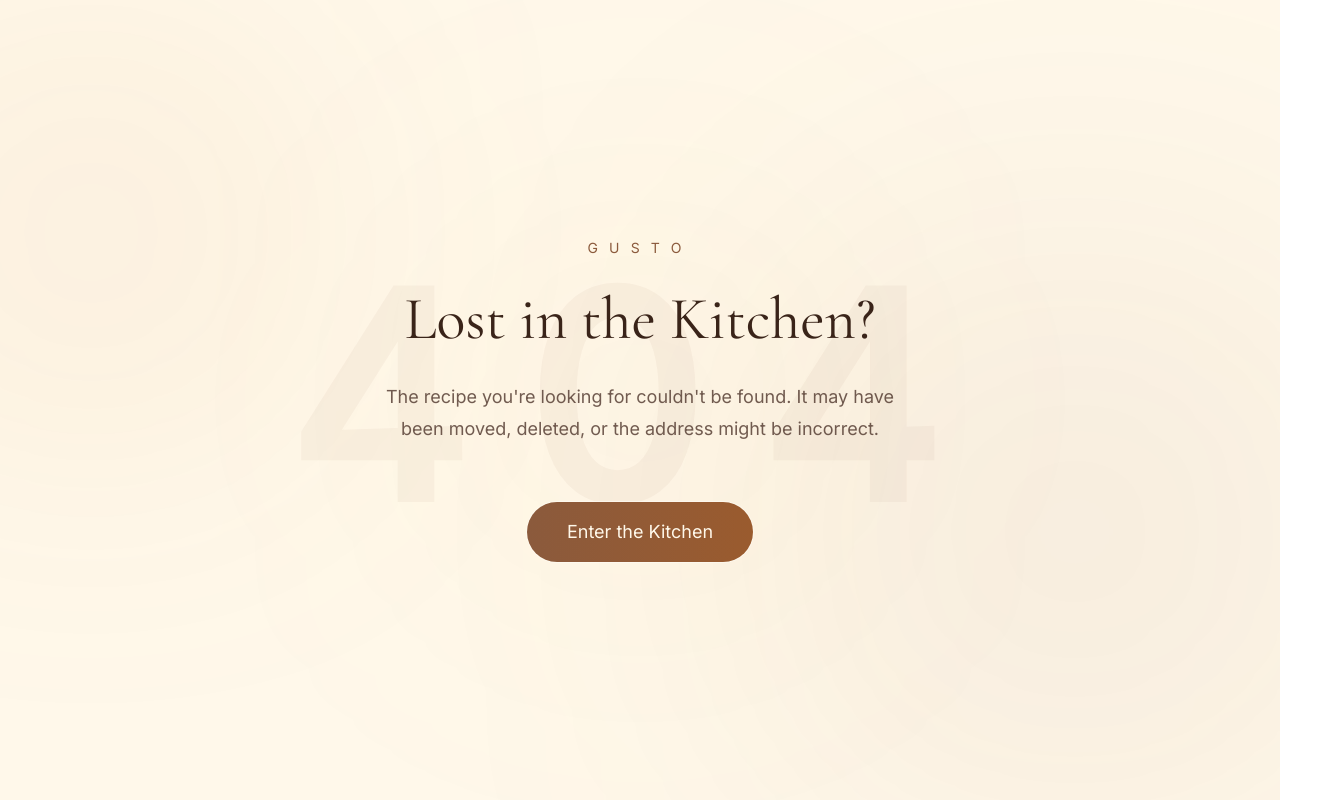
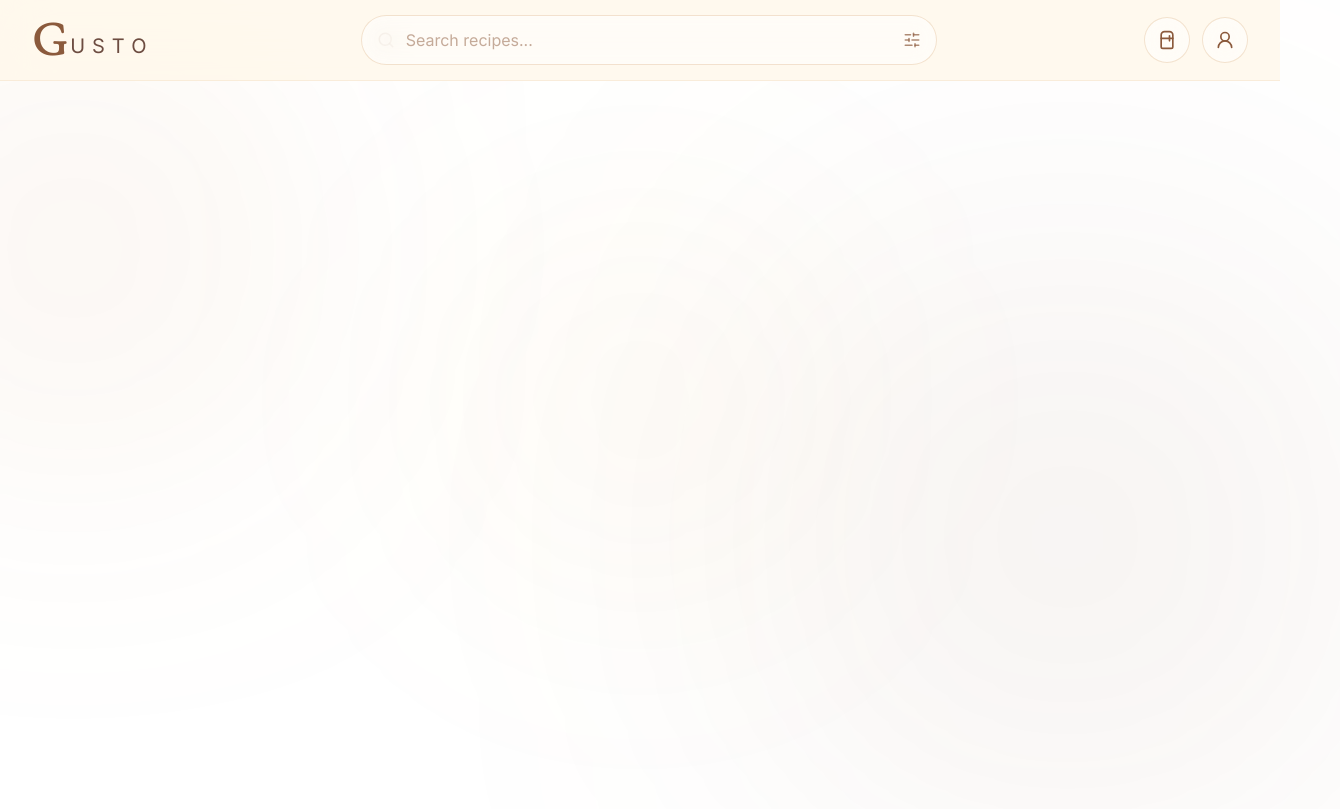
Before and after one commit to Zerion-X/gusto-frontend, a React (Vite) app: page /home in a window 1280 px wide. Before the commit this address had no page. Shown: the whole page, 1340 px wide, since content can reach past the window. Built offline with nearby package versions, Linux system fonts and the light colour scheme.

Commit message:
Navbr done & Home started

```diff
--- /dev/null
+++ b/src/components/Navbar.tsx
@@ -0,0 +1,119 @@
+import {
+  Search,
+  SlidersHorizontal,
+  Refrigerator,
+  UserRound,
+} from "lucide-react";
+import { useNavigate } from "react-router-dom";
+
+export default function Navbar() {
+  const navigate = useNavigate();
+
+  const handleLogoClick = () => {
+    navigate("/home");
+
+    window.scrollTo({
+      top: 0,
+      behavior: "smooth",
+    });
+  };
+
+  return (
+    <nav className="sticky top-0 z-50 border-b border-[#C47A2C]/10 bg-[#FFF8EA]/80 backdrop-blur-xl">
+      <div className="mx-auto flex h-20 max-w-7xl items-center justify-between px-8">
+        {/* Logo */}
+        <button
+          onClick={handleLogoClick}
+          className="group flex items-end gap-1"
+        >
+          <span className="font-['Cormorant_Garamond'] text-5xl font-semibold leading-none text-[#8B5A3C] transition-colors duration-300 group-hover:text-[#C47A2C]">
+            G
+          </span>
+
+          <span className="pb-1 text-xl tracking-[0.35em] text-[#6D4C41] uppercase">
+            usto
+          </span>
+        </button>
+
+        {/* Search */}
+        <div className="relative w-full max-w-xl mx-12">
+          <Search
+            size={18}
+            className="absolute left-4 top-1/2 -translate-y-1/2 text-[#8B5A3C]/60"
+          />
+
+          <input
+            type="text"
+            placeholder="Search recipes..."
+            className="
+              w-full
+              rounded-full
+              border
+              border-[#C47A2C]/20
+              bg-white/60
+              py-3
+              pl-11
+              pr-12
+              text-[#3A2419]
+              placeholder:text-[#8B5A3C]/50
+              backdrop-blur-md
+              outline-none
+              transition-all
+              duration-300
+              focus:border-[#C47A2C]
+              focus:ring-4
+              focus:ring-[#E59B1E]/20
+            "
+          />
+
+          <button className="absolute right-4 top-1/2 -translate-y-1/2 text-[#8B5A3C]/70 transition-colors hover:text-[#C47A2C]">
+            <SlidersHorizontal size={18} />
+          </button>
+        </div>
+
+        {/* Right Icons */}
+        <div className="flex items-center gap-3">
+          <button
+            onClick={() => navigate("/fridge")}
+            className="
+              rounded-full
+              border
+              border-[#C47A2C]/20
+              bg-white/60
+              p-3
+              text-[#8B5A3C]
+              backdrop-blur-md
+              transition-all
+              duration-300
+              hover:-translate-y-0.5
+              hover:border-[#C47A2C]
+              hover:text-[#C47A2C]
+            "
+          >
+            <Refrigerator size={20} />
+          </button>
+
+          <button
+            onClick={() => navigate("/profile")}
+            className="
+              rounded-full
+              border
+              border-[#C47A2C]/20
+              bg-white/60
+              p-3
+              text-[#8B5A3C]
+              backdrop-blur-md
+              transition-all
+              duration-300
+              hover:-translate-y-0.5
+              hover:border-[#C47A2C]
+              hover:text-[#C47A2C]
+            "
+          >
+            <UserRound size={20} />
+          </button>
+        </div>
+      </div>
+    </nav>
+  );
+}
--- a/src/core/router.tsx
+++ b/src/core/router.tsx
@@ -5,6 +5,7 @@ import Register from "../pages/Register";
 import Login from "../pages/Login";
 import Signup from "../pages/Signup";
 import Welcome from "../pages/Welcome";
+import Home from "../pages/Home";
 
 const router = createBrowserRouter([
   {
@@ -17,7 +18,7 @@ const router = createBrowserRouter([
       { path: "register", element: <Register /> },
       { path: "login", element: <Login /> },
       { path: "signup", element: <Signup /> },
-      //{ path: "home", element: <Home /> },
+      { path: "home", element: <Home /> },
       //{ path: "refrigerator", element: <Refrigerator />},
       //{ path: "foodList", element: <FoodList />},
       //{ path: "usermanagement", element: <UserManagement />},
--- /dev/null
+++ b/src/pages/Home.tsx
@@ -0,0 +1,13 @@
+import { useNavigate } from "react-router-dom";
+import Navbar from "../components/Navbar";
+import AnimatedBackground from "../components/Layout/AnimatedBackground";
+
+export default function Home() {
+  return (
+    <>
+      <AnimatedBackground />
+      <Navbar />
+      <main></main>
+    </>
+  );
+}
```
Also changed, not shown: 1 other file (tests, documents, lock files or other folders).
